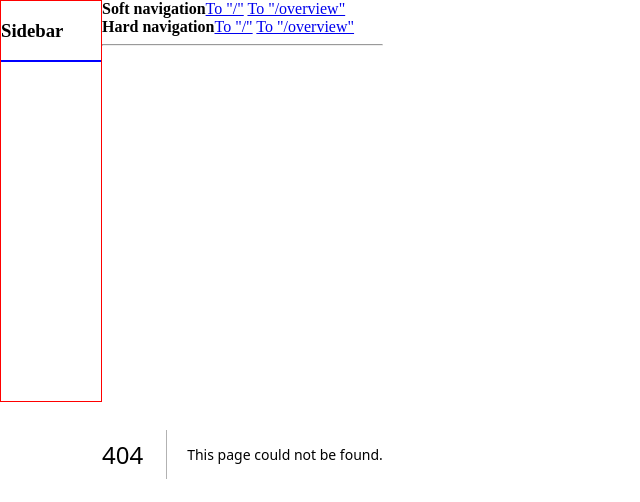
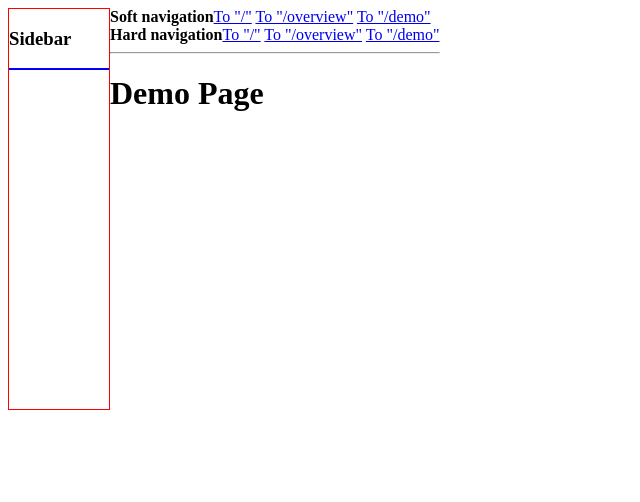
Before and after one commit to Yukioru/next-parallel-routes-bug, a Next.js app: page /demo in a window 1280 px wide. Before the commit this address had no page. Shown: the top 502 px of the page, without its empty margins (0-640 px from the left). Built offline with nearby package versions, Linux system fonts and the light colour scheme.

Commit message:
add /demo

```diff
--- /dev/null
+++ b/app/@extension/page.js
@@ -0,0 +1,5 @@
+function DefaultExtension() {
+  return null;
+}
+
+export default DefaultExtension;
--- /dev/null
+++ b/app/demo/page.js
@@ -0,0 +1,9 @@
+function DemoPage() {
+  return (
+    <div>
+      <h1>Demo Page</h1>
+    </div>
+  );
+}
+
+export default DemoPage;
--- a/app/layout.js
+++ b/app/layout.js
@@ -12,11 +12,12 @@ function RootLayout({ children, extension }) {
           <div>
             <b>Soft navigation</b>
             <Link href="/">To "/"</Link>{' '}
-            <Link href="/overview">To "/overview"</Link>
+            <Link href="/overview">To "/overview"</Link>{' '}
+            <Link href="/demo">To "/demo"</Link>
           </div>
           <div>
             <b>Hard navigation</b>
-            <a href="/">To "/"</a> <a href="/overview">To "/overview"</a>
+            <a href="/">To "/"</a> <a href="/overview">To "/overview"</a> <a href="/demo">To "/demo"</a>
           </div>
           <hr />
           {children}
```
